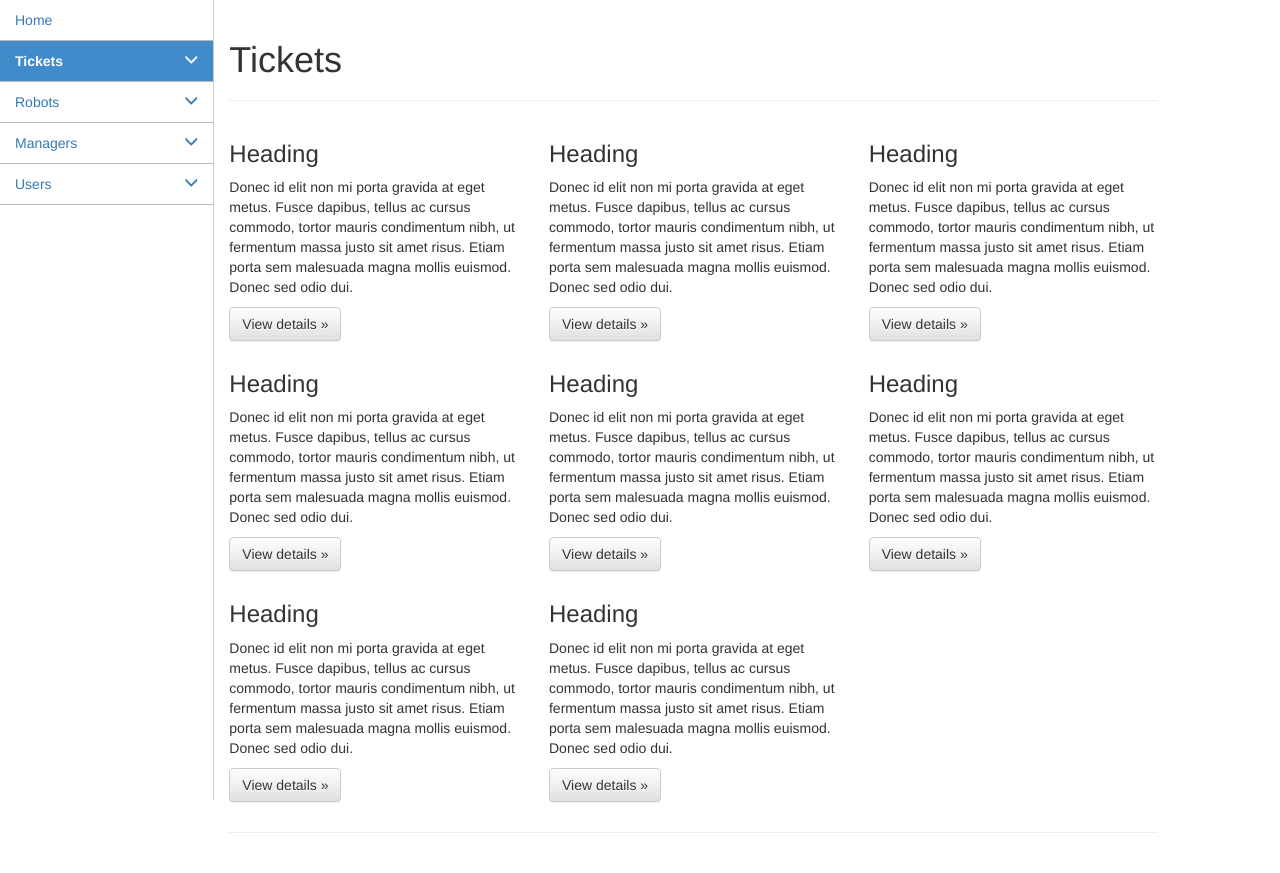
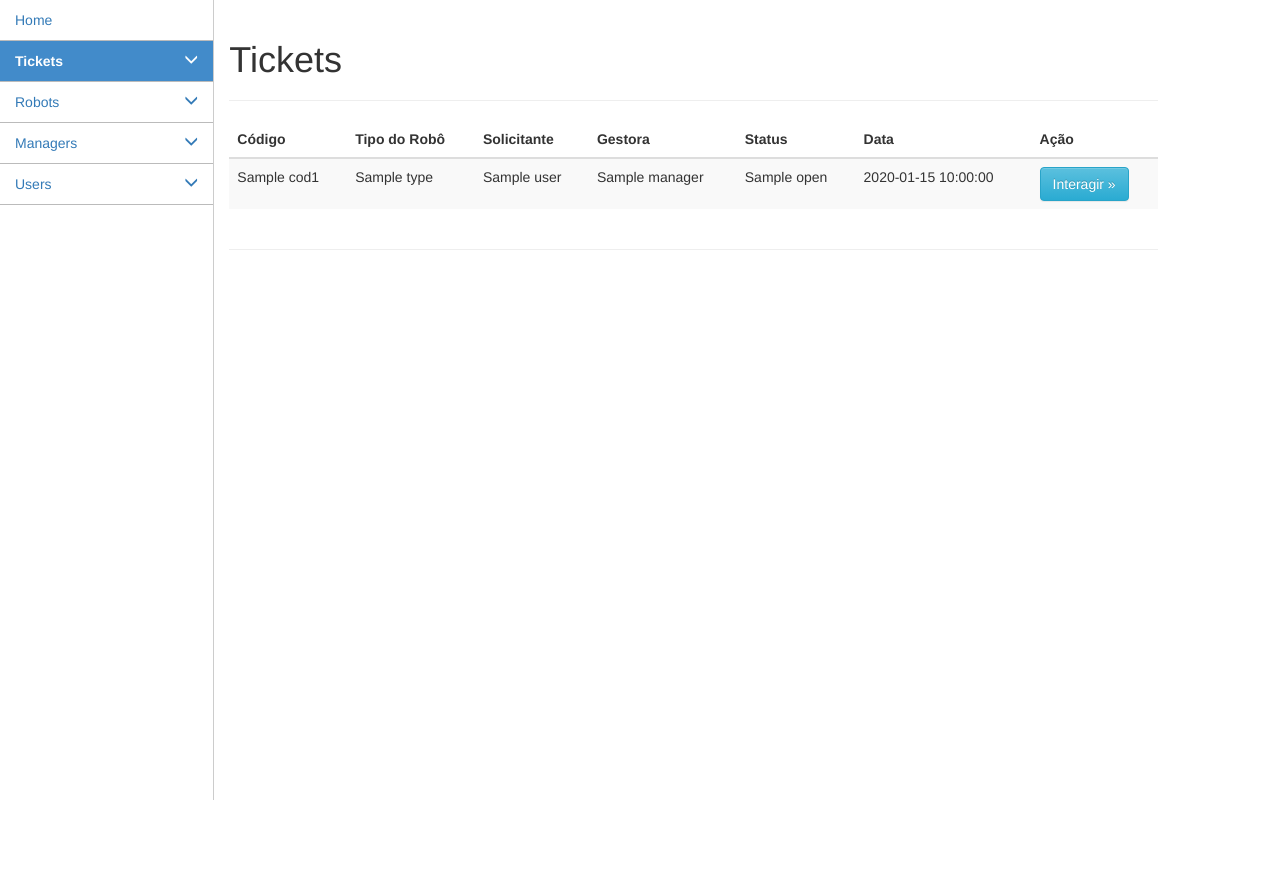
Before and after one commit to thailsonbezerra/robotill, a CakePHP app: the page made by app/View/Tickets/index.ctp in a window 1280 px wide. Shown: the part 52-925 px from the top of the page. After the commit the page ends 852 px from the top, so only its background shows below. Run offline with PHP 8.4 and a stand-in for CakePHP, Linux system fonts and the light colour scheme; the template is opened without the code that fills it: most values are stand-ins (such as "Sample title", 1, 10 or a date in 2020); some libraries are stand-ins or nearby versions.

Commit message:
feat: criado a view list de tickets

```diff
--- a/app/View/Tickets/index.ctp
+++ b/app/View/Tickets/index.ctp
@@ -1,49 +1,33 @@
 <div class="tickets index">
 	<h1><?php echo __('Tickets'); ?></h1>
 	<hr>
-	<!-- Example row of columns -->
-	<div class="row">
-		<div class="col-6 col-sm-6 col-lg-4">
-			<h3>Heading</h3>
-			<p>Donec id elit non mi porta gravida at eget metus. Fusce dapibus, tellus ac cursus commodo, tortor mauris condimentum nibh, ut fermentum massa justo sit amet risus. Etiam porta sem malesuada magna mollis euismod. Donec sed odio dui. </p>
-			<p><a class="btn btn-default" href="#" role="button">View details &raquo;</a></p>
-		</div><!--/span-->
-		<div class="col-6 col-sm-6 col-lg-4">
-			<h3>Heading</h3>
-			<p>Donec id elit non mi porta gravida at eget metus. Fusce dapibus, tellus ac cursus commodo, tortor mauris condimentum nibh, ut fermentum massa justo sit amet risus. Etiam porta sem malesuada magna mollis euismod. Donec sed odio dui. </p>
-			<p><a class="btn btn-default" href="#" role="button">View details &raquo;</a></p>
-		</div><!--/span-->
-		<div class="col-6 col-sm-6 col-lg-4">
-			<h3>Heading</h3>
-			<p>Donec id elit non mi porta gravida at eget metus. Fusce dapibus, tellus ac cursus commodo, tortor mauris condimentum nibh, ut fermentum massa justo sit amet risus. Etiam porta sem malesuada magna mollis euismod. Donec sed odio dui. </p>
-			<p><a class="btn btn-default" href="#" role="button">View details &raquo;</a></p>
-		</div><!--/span-->
-		<div class="col-6 col-sm-6 col-lg-4">
-			<h3>Heading</h3>
-			<p>Donec id elit non mi porta gravida at eget metus. Fusce dapibus, tellus ac cursus commodo, tortor mauris condimentum nibh, ut fermentum massa justo sit amet risus. Etiam porta sem malesuada magna mollis euismod. Donec sed odio dui. </p>
-			<p><a class="btn btn-default" href="#" role="button">View details &raquo;</a></p>
-		</div><!--/span-->
-		<div class="col-6 col-sm-6 col-lg-4">
-			<h3>Heading</h3>
-			<p>Donec id elit non mi porta gravida at eget metus. Fusce dapibus, tellus ac cursus commodo, tortor mauris condimentum nibh, ut fermentum massa justo sit amet risus. Etiam porta sem malesuada magna mollis euismod. Donec sed odio dui. </p>
-			<p><a class="btn btn-default" href="#" role="button">View details &raquo;</a></p>
-		</div><!--/span-->
-		<div class="col-6 col-sm-6 col-lg-4">
-			<h3>Heading</h3>
-			<p>Donec id elit non mi porta gravida at eget metus. Fusce dapibus, tellus ac cursus commodo, tortor mauris condimentum nibh, ut fermentum massa justo sit amet risus. Etiam porta sem malesuada magna mollis euismod. Donec sed odio dui. </p>
-			<p><a class="btn btn-default" href="#" role="button">View details &raquo;</a></p>
-		</div><!--/span-->
-		<div class="col-6 col-sm-6 col-lg-4">
-			<h3>Heading</h3>
-			<p>Donec id elit non mi porta gravida at eget metus. Fusce dapibus, tellus ac cursus commodo, tortor mauris condimentum nibh, ut fermentum massa justo sit amet risus. Etiam porta sem malesuada magna mollis euismod. Donec sed odio dui. </p>
-			<p><a class="btn btn-default" href="#" role="button">View details &raquo;</a></p>
-		</div><!--/span-->
-		<div class="col-6 col-sm-6 col-lg-4">
-			<h3>Heading</h3>
-			<p>Donec id elit non mi porta gravida at eget metus. Fusce dapibus, tellus ac cursus commodo, tortor mauris condimentum nibh, ut fermentum massa justo sit amet risus. Etiam porta sem malesuada magna mollis euismod. Donec sed odio dui. </p>
-			<p><a class="btn btn-default" href="#" role="button">View details &raquo;</a></p>
-		</div><!--/span-->
-	</div><!--/row-->
+	<div class="table-responsive">
+		<table class="table table-striped">
+			<thead>
+				<tr>
+					<th>Código</th>
+					<th>Tipo do Robô</th>
+					<th>Solicitante</th>
+					<th>Gestora</th>
+					<th>Status</th>
+					<th>Data</th>
+					<th>Ação</th>
+				</tr>
+			</thead>
 
+			<?php foreach ($tickets as $ticket) : ?>
+				<tbody>
+					<tr>
+						<td><?php echo $ticket['Ticket']['cod']. $ticket['Ticket']['id'] ?></td>
+						<td><?php echo $ticket['Robot']['type'] ?></td>
+						<td><?php echo $ticket['User']['name'] ?></td>
+						<td><?php echo $ticket['Manager']['name_curt'] ?></td>
+						<td><?php echo $ticket['Ticket']['open'] ?></td>
+						<td><?php echo $ticket['Ticket']['created'] ?></td>
+						<td><a class="btn btn-info" href=<?php echo '/tickets/add/' . $ticket['Ticket']['id'] ?> role="button">Interagir &raquo;</a></td>
+					</tr>
+				</tbody>
+			<?php endforeach;?>
+		</table>
+	</div>
 	<hr>
-</div>
```
Also changed, not shown: app/View/Tickets/add.ctp (+1 -6 lines).
